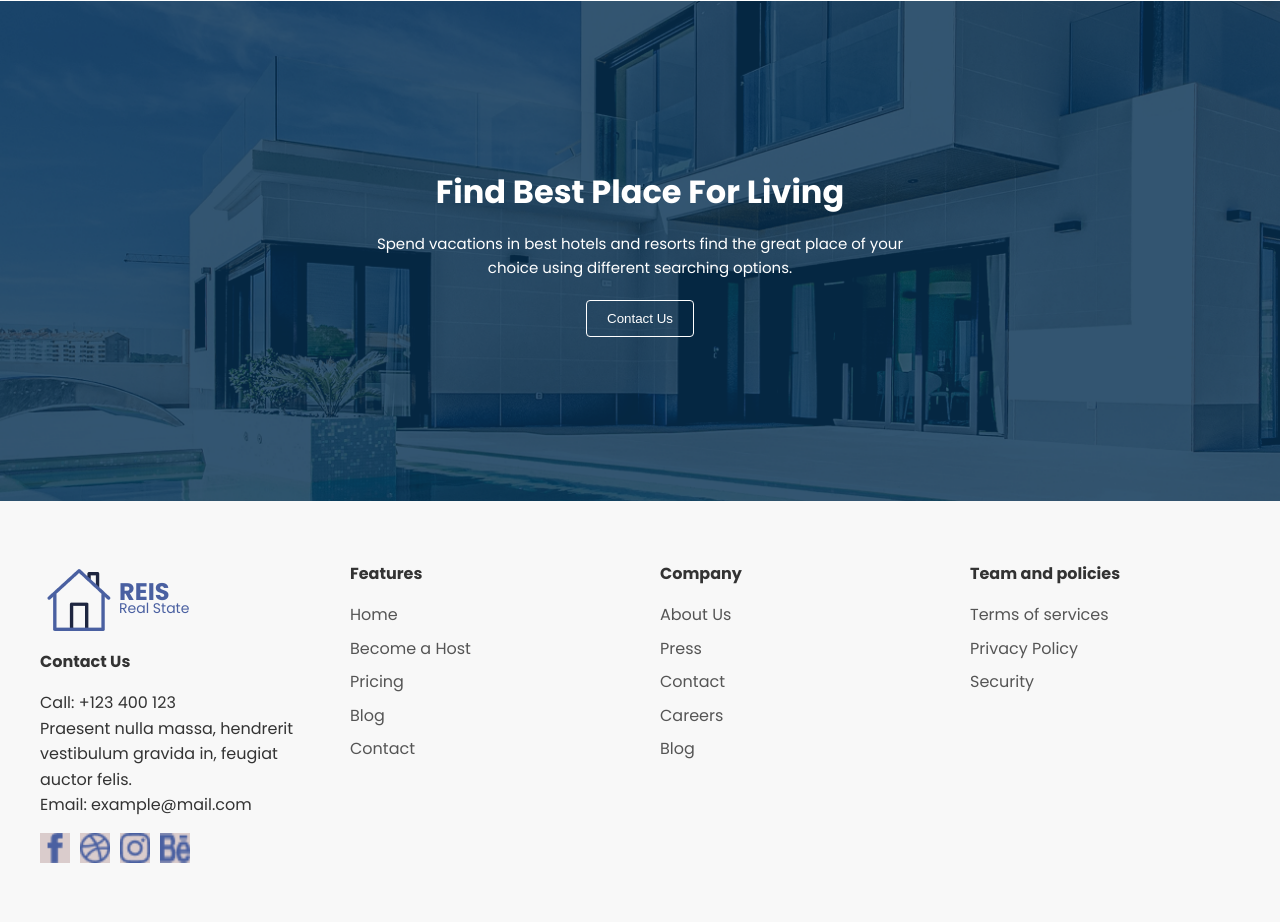
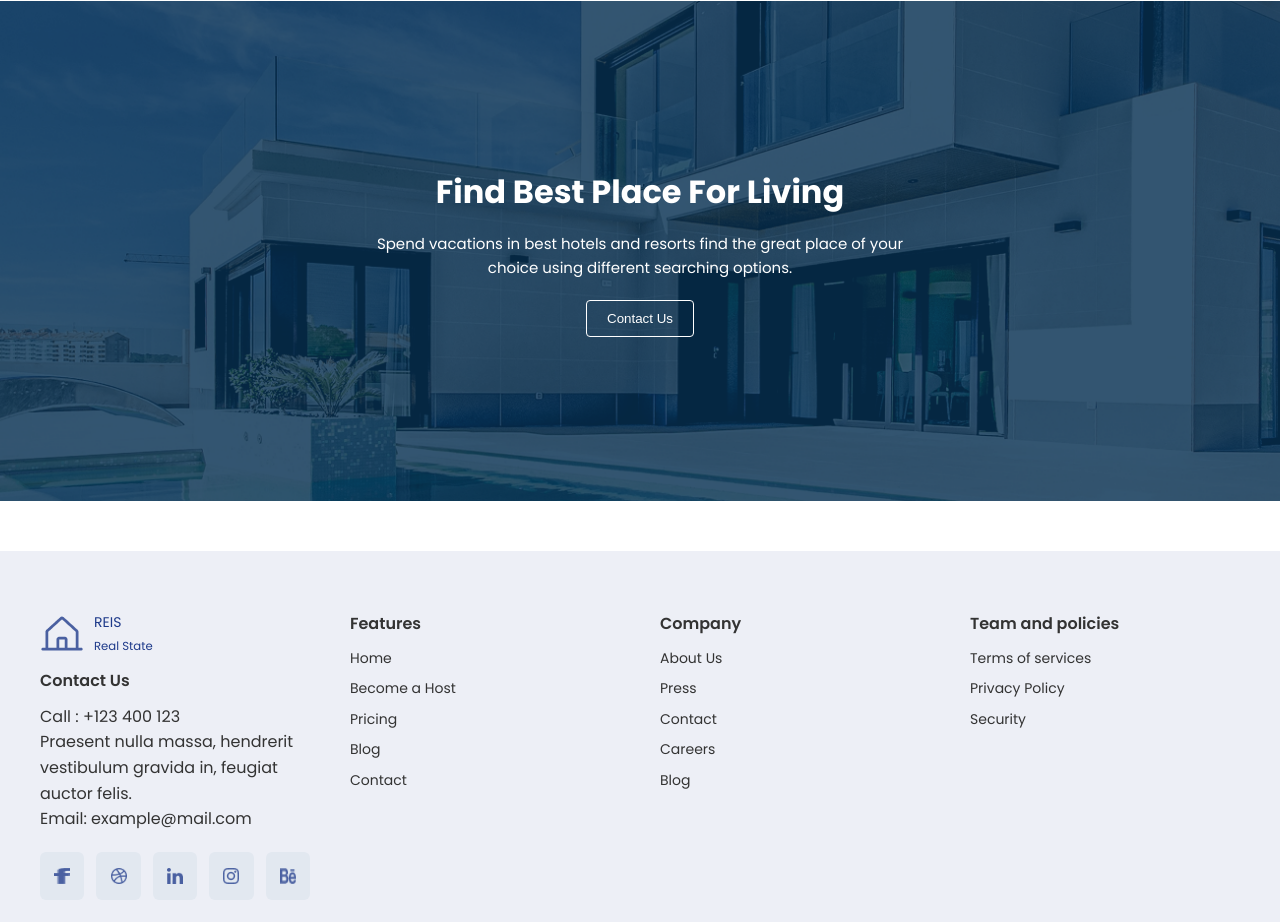
Before and after one commit to jasimarangodan/REIS, a plain HTML site: page index.html in a window 1280 px wide. Shown: the part 3960-4882 px from the top of the page. Drawn offline with nearby package versions, Linux system fonts and the light colour scheme.

Commit message:
second commit

```diff
--- a/index.html
+++ b/index.html
@@ -30,7 +30,7 @@
 
   <!-- Navigation -->
   <header class="navbar">
-    <div class="logo">
+    <div class="logos">
         <img src="images/HouseLine.png" alt="home">
         <p>REIS <br><span>Real Estate</span></p>
     </div>
@@ -502,62 +502,54 @@
     </div>
   </section>
 
-  <!-- Footer Section -->
   <footer class="footer">
-    <div class="footer-container">
-
-      <!-- Column 1: Logo + Contact -->
-      <div class="footer-column contact-info">
-        <div class="logo-home">
-          <img src="images/63-home 1.png" alt="Logo">
-          <span>REIS<br><small>Real State</small></span>
+  <div class="footer-column">
+    <div class="logo">
+      <img src="images/HouseLine (1).png" alt="Logo" width="24">
+      <span>REIS <br><small>Real State</small></span>
     </div>
     <h4>Contact Us</h4>
-        <p>Call: +123 400 123</p>
-        <p>Praesent nulla massa, hendrerit<br>vestibulum gravida in, feugiat auctor felis.</p>
+    <p>Call : +123 400 123</p>
+    <p>Praesent nulla massa, hendrerit vestibulum gravida in, feugiat auctor felis.</p>
     <p>Email: example@mail.com</p>
-        <div class="socialmedia-icons">
-
-          <a href="#"><img src="images/Social Media logo (5).png" alt="IG"></a>
-          <a href="#"><img src="images/Social Media logo (6).png" alt="LI"></a>
-          <a href="#"><img src="images/Vector (5).png" alt="BE"></a>
-          <a href="#"><img src="images/Vector (6).png" alt="BE"></a>
+    <div class="social-icons">
+      <i><img src="images/Vector (13).png" alt="FB" width="20"></i>
+      <i><img src="images/Vector (14).png" alt="Dribbble" width="20"></i>
+      <i><img src="images/Vector (15).png" alt="LinkedIn" width="20"></i>
+      <i><img src="images/Vector (16).png" alt="Instagram" width="20"></i>
+      <i><img src="images/Vector (17).png" alt="Behance" width="20"></i>
     </div>
   </div>
 
-      <!-- Column 2 -->
   <div class="footer-column">
     <h4>Features</h4>
     <ul>
-          <li><a href="#">Home</a></li>
-          <li><a href="#">Become a Host</a></li>
-          <li><a href="#">Pricing</a></li>
-          <li><a href="#">Blog</a></li>
-          <li><a href="#">Contact</a></li>
+      <li>Home</li>
+      <li>Become a Host</li>
+      <li>Pricing</li>
+      <li>Blog</li>
+      <li>Contact</li>
     </ul>
   </div>
 
-      <!-- Column 3 -->
   <div class="footer-column">
     <h4>Company</h4>
     <ul>
-          <li><a href="#">About Us</a></li>
-          <li><a href="#">Press</a></li>
-          <li><a href="#">Contact</a></li>
-          <li><a href="#">Careers</a></li>
-          <li><a href="#">Blog</a></li>
+      <li>About Us</li>
+      <li>Press</li>
+      <li>Contact</li>
+      <li>Careers</li>
+      <li>Blog</li>
     </ul>
   </div>
 
-      <!-- Column 4 -->
   <div class="footer-column">
     <h4>Team and policies</h4>
     <ul>
-          <li><a href="#">Terms of services</a></li>
-          <li><a href="#">Privacy Policy</a></li>
-          <li><a href="#">Security</a></li>
+      <li>Terms of services</li>
+      <li>Privacy Policy</li>
+      <li>Security</li>
     </ul>
-      </div>
   </div>
 </footer>
 
--- a/style.css
+++ b/style.css
@@ -44,7 +44,7 @@ body {
   padding: 15px 69px;
   flex-direction: row;
 }
-.logo {
+.logos {
   display: flex;
   align-items: center;
   gap: 1px;
@@ -53,12 +53,12 @@ body {
   margin-bottom: 10px;
 }
 
-.logo span {
+.logos span {
   font-size: 14px;
   font-weight: normal;
   color: #ffffff;
 }
-.logo p{
+.logos p{
   color: #ffffff;
   font-size: 14px;
   font-weight: bold;
@@ -861,86 +861,87 @@ swiper-slide {
   cursor: pointer;
 }
 
-/* Footer Section */
 .footer {
-  background: #f8f8f8;
-  padding: 60px 20px;
-}
-
-.footer-container {
-  display: flex;
+  display: flex;
+  justify-content: space-between;
+  padding: 60px 40px;
+  background-color: #edeff6;
   flex-wrap: wrap;
-  max-width: 1200px;
-  margin: auto;
   gap: 40px;
-  justify-content: space-between;
-  text-align: left;
+  margin-top: 50px;
 }
 
 .footer-column {
   flex: 1;
   min-width: 200px;
-  display: flex;
-  flex-direction: column;
-}
-
-.footer-column h4 {
-  margin-bottom: 15px;
-  font-size: 16px;
+}
+
+.footer .logo {
+  display: flex;
+  align-items: center;
+  gap: 10px;
+  font-size: 18px;
+  font-weight: 700;
+  color: #1e3a8a;
+  margin-bottom: 12px;
+  padding-left: 0;
+}
+
+.footer .logo img {
+  width: 44px;
+}
+
+.logo span{
+    font-size: 14px;
+    font-weight: normal;
+    color: #1e3a8a;
+}
+
+
+
+.footer .social-icons {
+  display: flex;
+  gap: 12px;
+  margin-top: 20px;
+}
+
+.footer .social-icons i {
+  background-color: #e2e8f0;
+  padding: 8px;
+  border-radius: 6px;
+  width: 48px;
+  height: 48px;
+  display: flex;
+  align-items: center;
+  justify-content: center;
+}
+
+.footer h4 {
+  font-weight: 600;
+  margin-bottom: 10px;
+}
+
+.footer ul {
+  list-style: none;
+  padding: 0;
+  margin: 0;
+}
+
+.footer ul li {
+  margin-bottom: 8px;
+  font-size: 14px;
   color: #333;
-}
-
-.footer-column ul {
-  display: flex;
-  flex-direction: column;
-  gap: 8px;
-  list-style: none;
-  padding-left: 0;
-}
-
-.footer-column ul li a {
-  text-decoration: none;
-  color: #555;
-  transition: color 0.3s;
-}
-
-.footer-column ul li a:hover {
-  color: #000;
-}
-
-.logo-home {
-  display: flex;
-  align-items: center;
-  gap: 1px;
-  font-weight: bold;
-  font-size: 18px;
-  margin-bottom: 10px;
-}
-
-.logo-home small {
-  font-size: 14px;
-  font-weight: normal;
-  color: #4A60A1;
-}
-.logo-home span{
-  color: #4A60A1;
-  font-size: large;
-  font-weight: bold;
-  line-height: 13px;
-  font-size: 24px;
-}
-
-.socialmedia-icons {
-  display: flex;
-  gap: 10px;
-  margin-top: 15px;
-}
-
-.socialmedia-icons a img {
-  width: 30px;
-  height: 30px;
-  background-color: rgba(216, 200, 200, 0.9);
-}
+  cursor: pointer;
+}
+
+@media (max-width: 768px) {
+  .footer {
+    flex-direction: column;
+    align-items: flex-start;
+  }
+}
+
+
 #menu-toggle,
 .hamburger {
   display: none;
@@ -1004,6 +1005,7 @@ swiper-slide {
   .property-grid {
     grid-template-columns: 1fr; /* Single column */
     gap: 20px;
+    padding: 50px;
 
   }
 
@@ -1011,7 +1013,7 @@ swiper-slide {
   .property-card.span-2 {
     grid-column: span 1;        /* Cancel span-2 */
     height: auto;              /* Same height */
-    width: 867px;
+    width: auto;
   }
 
   .property-card img {
@@ -1046,7 +1048,7 @@ swiper-slide {
   }
   .services-grid {
     display: grid;
-    grid-template-columns: repeat(auto-fit, minmax(273px, 1fr));
+    grid-template-columns: repeat(auto-fit, minmax(290px, 1fr));
     gap: 24px;
 }
 
@@ -1085,8 +1087,18 @@ swiper-slide {
     padding: 12px 0;
     display: block;
   }
-
-}
+  .footer-container {
+    display: flex;
+    flex-wrap: wrap;
+    max-width: 1200px;
+    margin: auto;
+    gap: 40px;
+    justify-content: space-between;
+    text-align: left;
+}
+
+}
+
 
 
 
@@ -1317,6 +1329,11 @@ swiper-slide {
     padding: 60px 20px;
   }
 
+  .properties-section h2, .rent-carousel h2 {
+        font-size: 28px;
+        padding-top: 70px;
+    }
+
 
 
   /* Section Padding */
@@ -1340,6 +1357,7 @@ swiper-slide {
   .property-grid {
     grid-template-columns: 1fr; /* Single column */
     gap: 20px;
+    padding-left: 10px;
   }
 
   .property-card,
@@ -1504,8 +1522,12 @@ swiper-slide {
 /*footer*/
 @media (max-width: 768px) {
   .footer {
-    padding: 40px 15px;
+    padding: 40px 229px;
     text-align: center;
+  }
+
+  .footer.logo{
+    padding-left: 90px;
   }
 
   .footer-container {
```
Also changed, not shown: images/HouseLine (1).png (added), images/Vector (13).png (added), images/Vector (14).png (added), images/Vector (15).png (added), images/Vector (16).png (added), images/Vector (17).png (added). Lines whose indentation alone changed are shown as unchanged.
